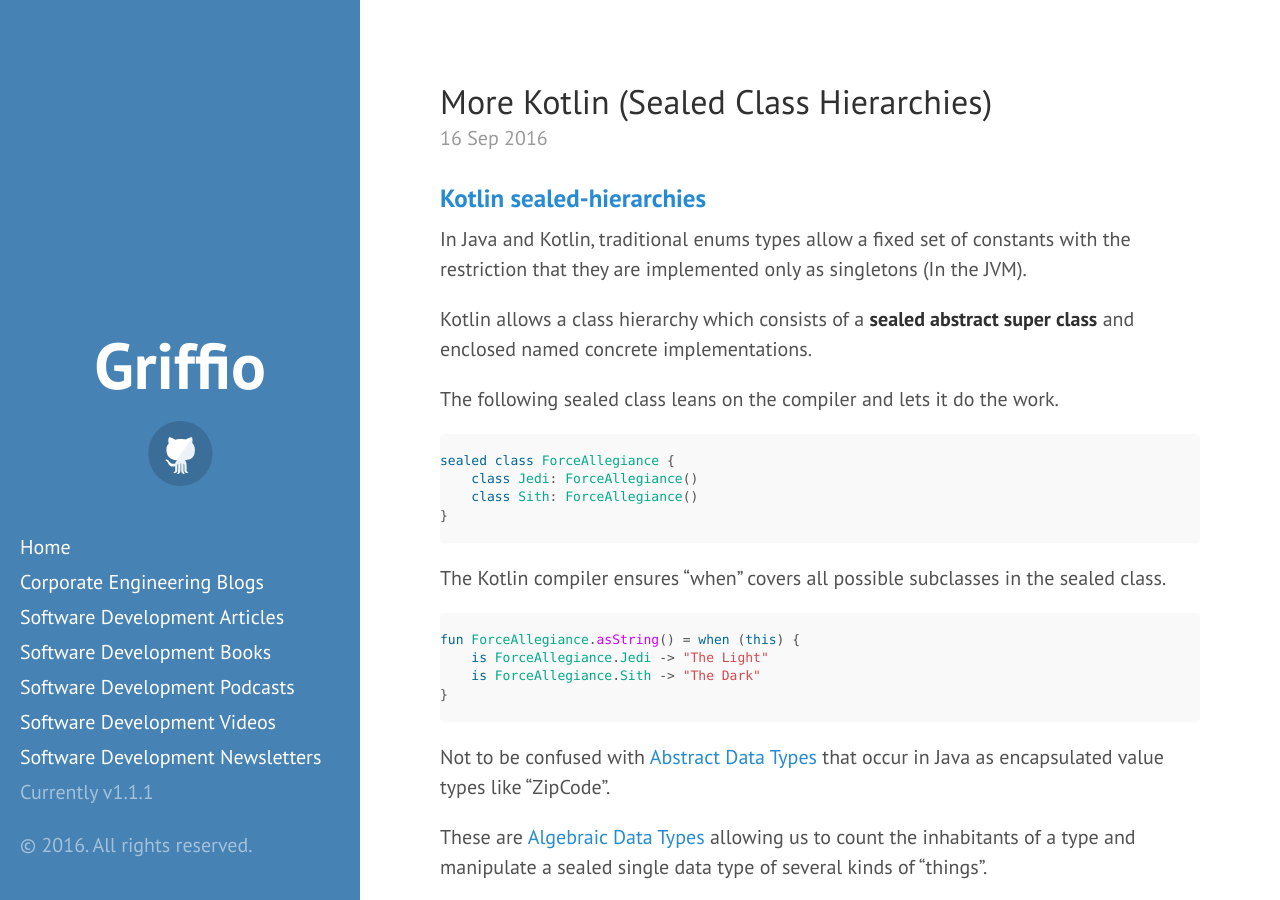
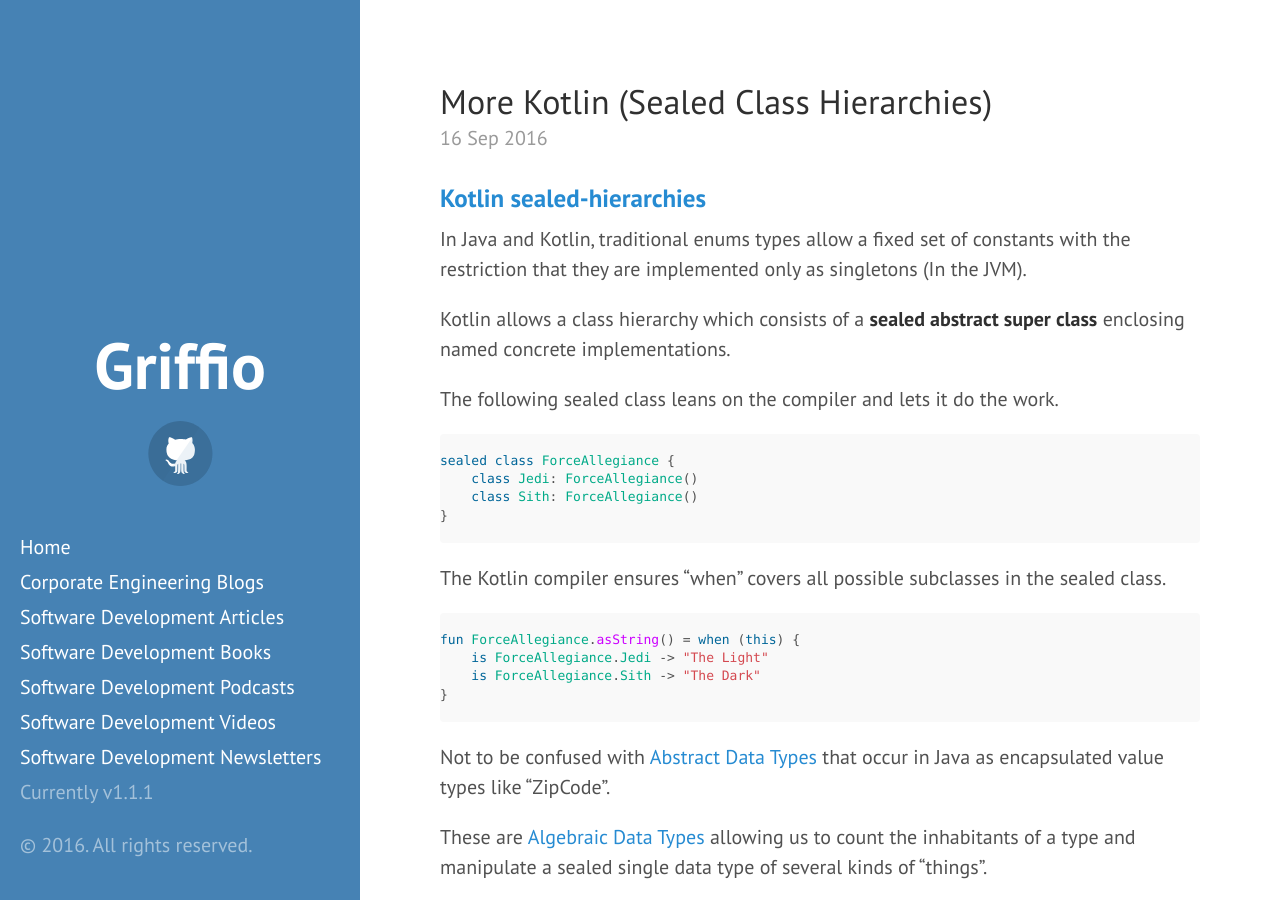
Before and after one commit to griffio/griffio.github.io, a Jekyll site: the page built from _posts/2016-09-16-More-Kotlin-Sealed-Class-Hierarchies.md, in a window 1280 px wide and 900 px high. Built offline with Jekyll 4.4.1, drawn with Linux system fonts in a browser that asks for light colours; some web fonts are replaced.

Commit message:
Update 2016-09-16-More-Kotlin-Sealed-Class-Hierarchies.md

```diff
--- a/_posts/2016-09-16-More-Kotlin-Sealed-Class-Hierarchies.md
+++ b/_posts/2016-09-16-More-Kotlin-Sealed-Class-Hierarchies.md
@@ -11,7 +11,7 @@
 
 In Java and Kotlin, traditional enums types allow a fixed set of constants with the restriction that they are implemented only as singletons (In the JVM).
 
-Kotlin allows a class hierarchy which consists of a **sealed abstract super class** and enclosed named concrete implementations.
+Kotlin allows a class hierarchy which consists of a **sealed abstract super class** enclosing named concrete implementations.
 
 The following sealed class leans on the compiler and lets it do the work.
 
```
